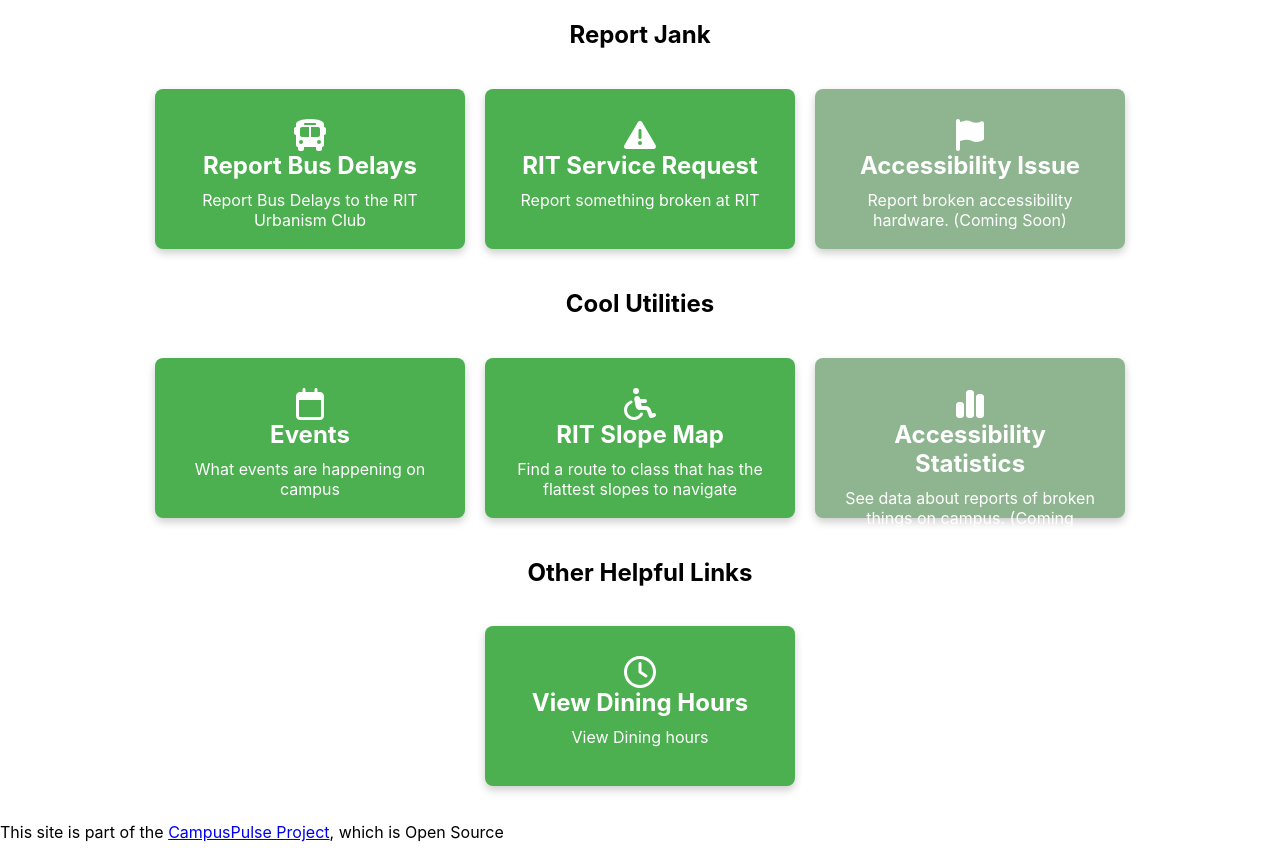
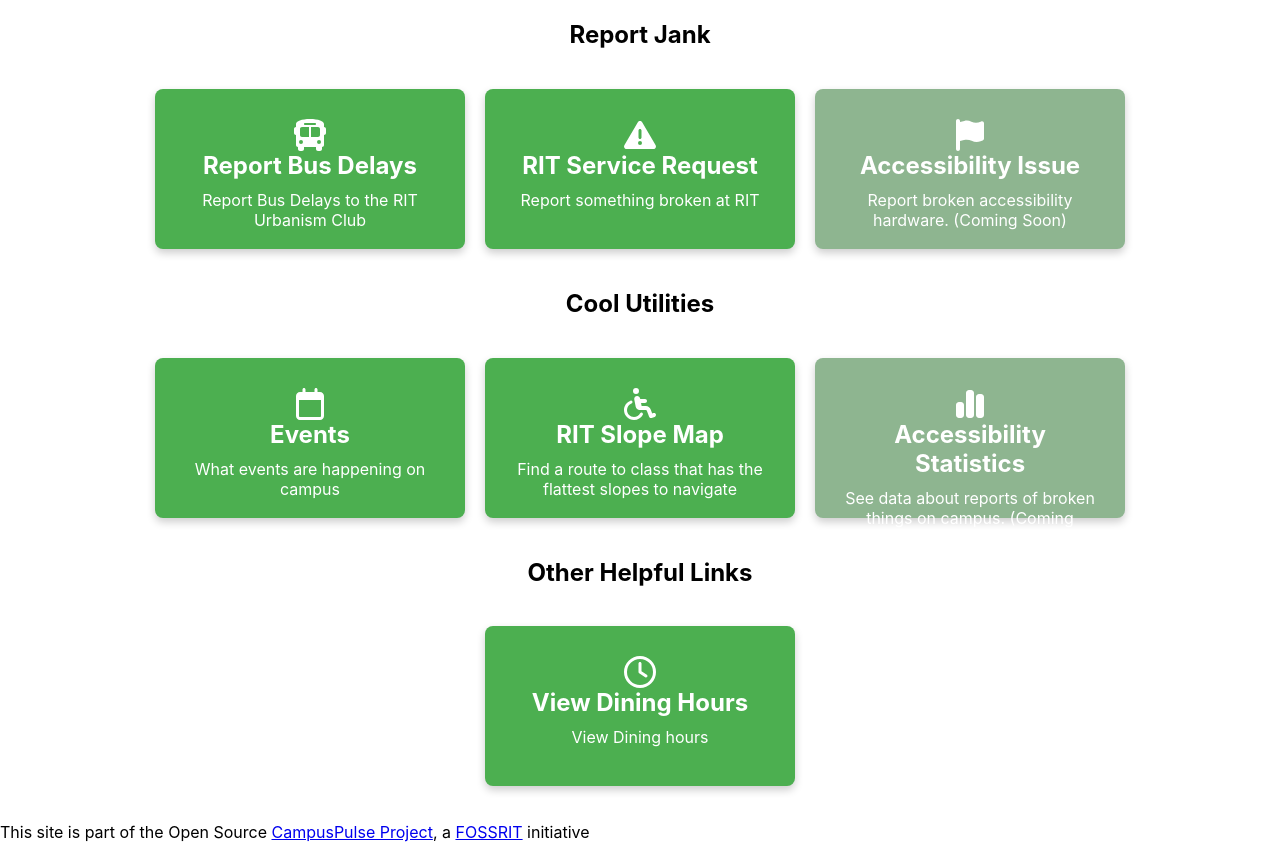
Before and after one commit to CampusPulse/homepage, a React (Create React App) app: page / in a window 1280 px wide. Built offline with nearby package versions, Linux system fonts and the light colour scheme.

Commit message:
add FOSSRIT link

```diff
--- a/src/App.jsx
+++ b/src/App.jsx
@@ -67,7 +67,7 @@
       <h2 style={{textAlign:'center'}}>Other Helpful Links</h2>
       <Menu items={links} />
       <footer className="app-footer">
-        <p>This site is part of the <a href="https://github.com/CampusPulse/">CampusPulse Project</a>, which is Open Source</p>
+        <p>This site is part of the Open Source <a href="https://github.com/CampusPulse/">CampusPulse Project</a>, a <a href="https://fossrit.github.io/">FOSSRIT</a> initiative</p>
       </footer>
     </div>
   );
```
